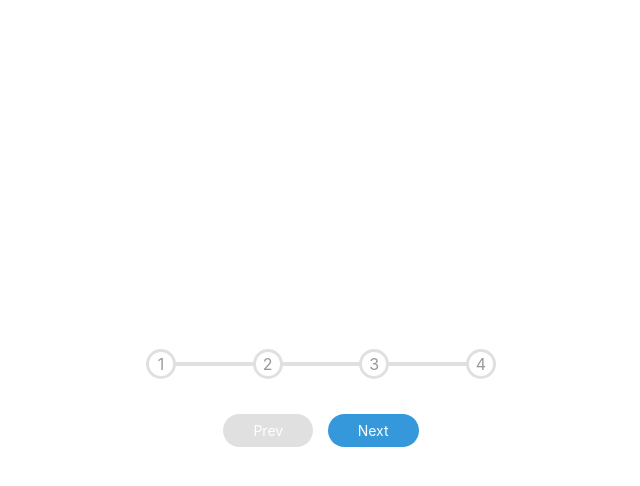
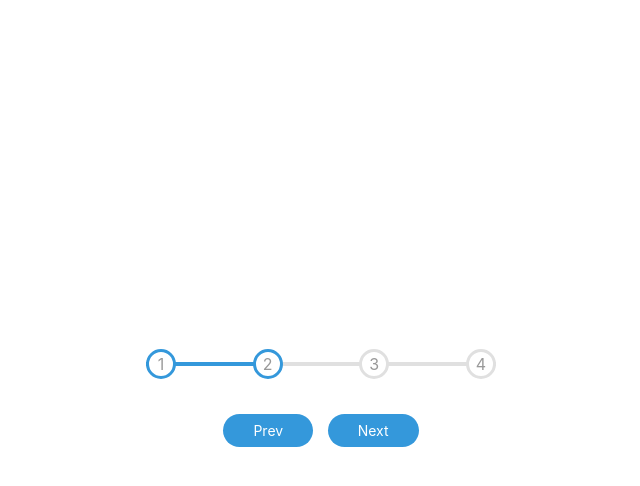
Before and after one commit to osmancandulger/progress-steps-bar, a plain HTML site: page index.html in a window 1280 px wide. Both pictures are taken after a click on the button "Next". Shown: the whole page, without its empty margins (319-959 px from the left). Drawn offline with Linux system fonts and the light colour scheme.

Commit message:
Added progress forward line and other features with javascript

```diff
--- a/index.html
+++ b/index.html
@@ -11,7 +11,7 @@
     <div class="container">
       <div class="progress-container">
         <div class="progress" id="progress"></div>
-        <div class="circle">1</div>
+        <div class="circle active">1</div>
         <div class="circle">2</div>
         <div class="circle">3</div>
         <div class="circle">4</div>
--- a/index.js
+++ b/index.js
@@ -0,0 +1,48 @@
+const progress = document.querySelector("#progress");
+const prev = document.querySelector("#prev");
+const next = document.querySelector("#next");
+const circles = document.querySelectorAll(".circle");
+
+let currentActive = 1;
+
+next.addEventListener("click", () => {
+  currentActive++;
+
+  if (currentActive > circles.length) {
+    currentActive = circles.length;
+  }
+  update();
+});
+
+prev.addEventListener("click", () => {
+  currentActive--;
+
+  if (currentActive < 1) {
+    currentActive = 1;
+  }
+
+  update();
+});
+
+function update() {
+  circles.forEach((i, index) => {
+    if (index < currentActive) {
+      i.classList.add("active");
+    } else {
+      i.classList.remove("active");
+    }
+  });
+
+  const actives = document.querySelectorAll(".active");
+
+  progress.style.width =
+    ((actives.length - 1) / (circles.length - 1)) * 100 + "%";
+  if (currentActive == 1) {
+    prev.disabled = true;
+  } else if (currentActive == circles.length) {
+    next.disabled = true;
+  } else {
+    prev.disabled = false;
+    next.disabled = false;
+  }
+}
```
